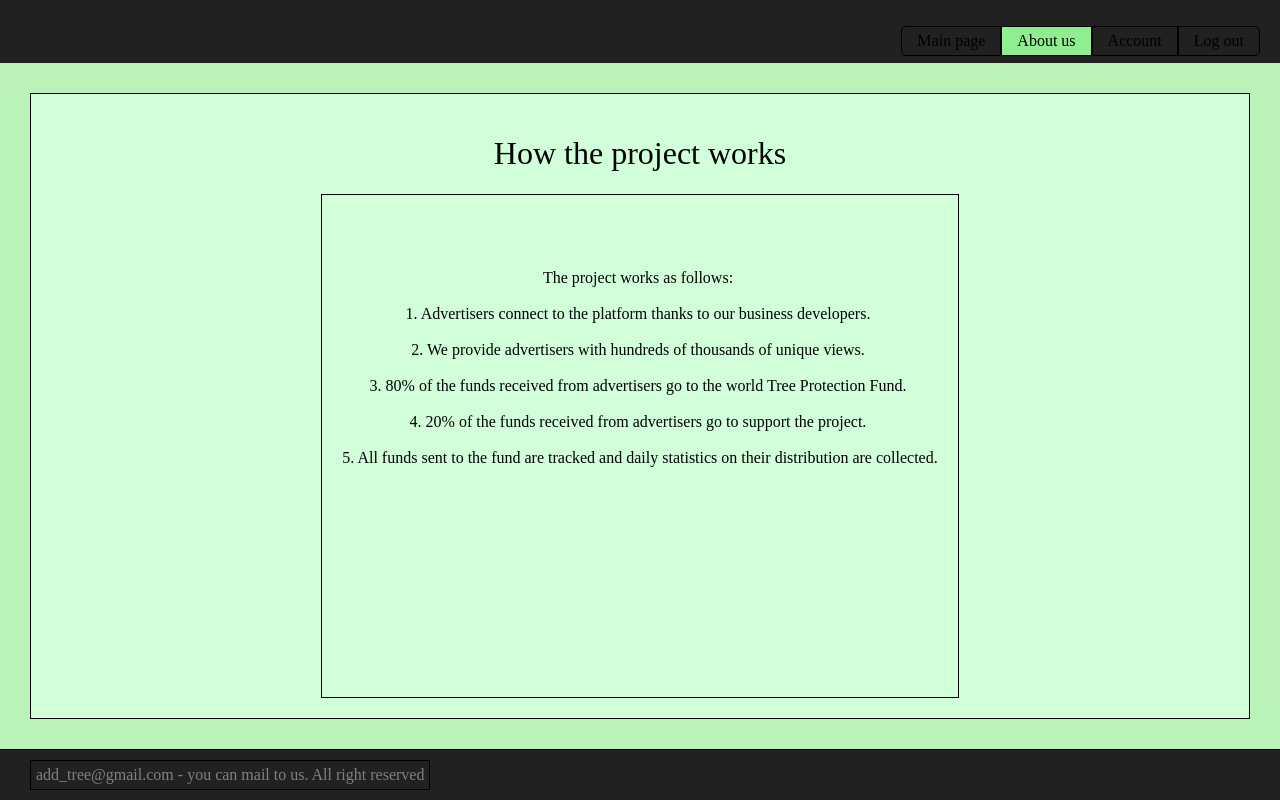
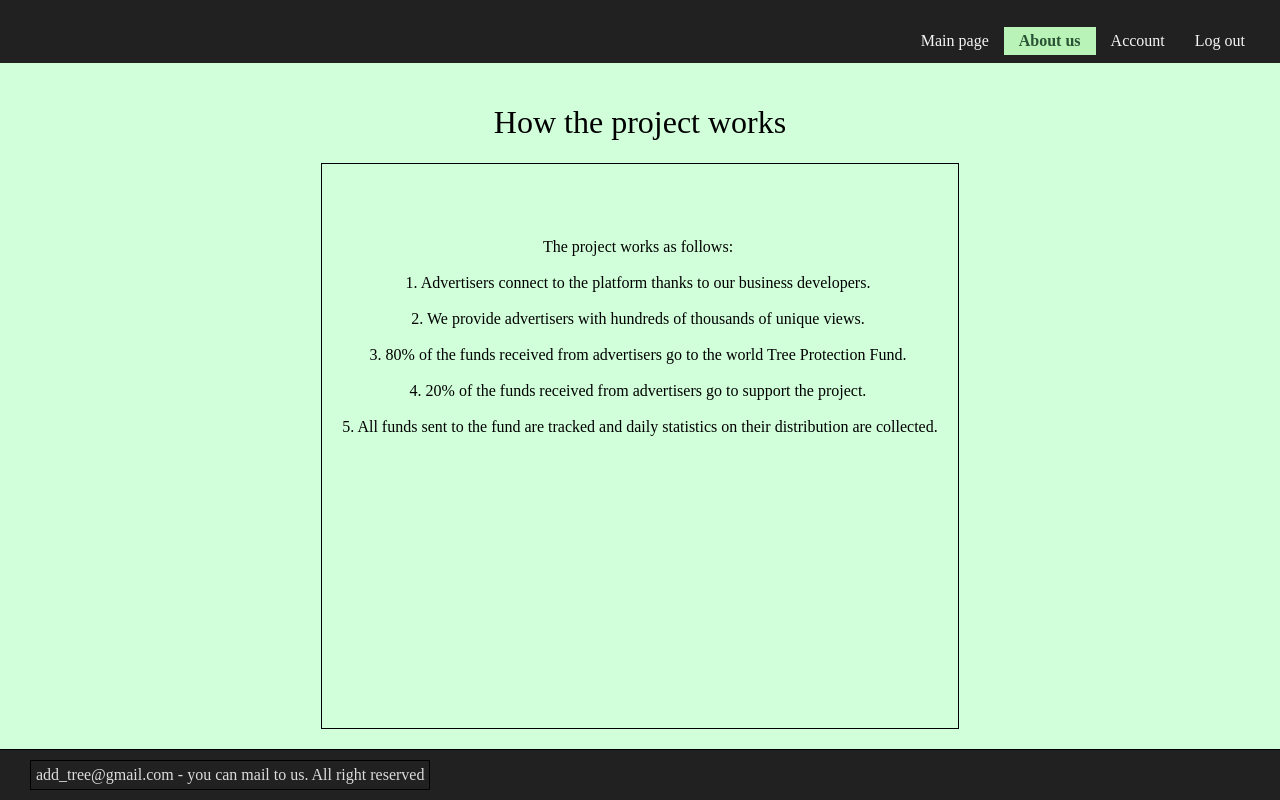
Before and after one commit to lome32/savethetrees, a plain HTML site: page about.html in a window 1280 px wide. Drawn offline with Linux system fonts and the light colour scheme.

Commit message:
Update site.css

```diff
--- a/site.css
+++ b/site.css
@@ -21,20 +21,23 @@ header{
 }
 
 .button{
-	border: solid 1px black;
+	border: solid 0px black;
 	padding:5px 15px;
 	text-decoration: none;
-	color: black;
+	color: whitesmoke;
 }
 .button:any-link{
-	color: black;
+	color: whitesmoke;
 }
 .button:hover{
-	color: black;
-	background-color: lightgray;
+	color: whitesmoke;
+	background-color: rgb(83, 87, 87);
 }
 .button.current{
-	background-color: lightgreen;
+	background-color:  #BAF3B7;
+	color:#2a5234;
+	font-weight: bold;
+
 }
 .button:first-child {
 	border-radius: 5px 0 0 5px;
@@ -48,11 +51,12 @@ footer {
     /* height: 25px; */
 	border-top: solid 1px black;
 	padding:10px 30px;
+
 }
 
 #copyright{
 	border: solid 1px black;
-	color: gray;
+	color:  gainsboro;
 	display:inline-block;
 	padding:5px;
 }
@@ -70,8 +74,8 @@ main{
 }
 .content{
 	flex:auto;
-	border: solid 1px black;
-	margin: 30px;
+	border: solid 0px black;
+	margin: 0px;
 }
 	.content > h1{
 		font-weight: 500;
```
